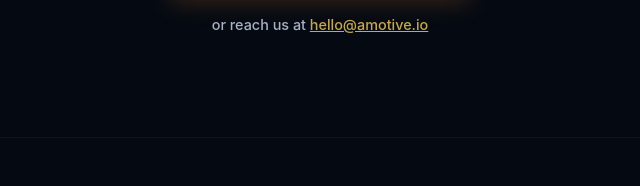
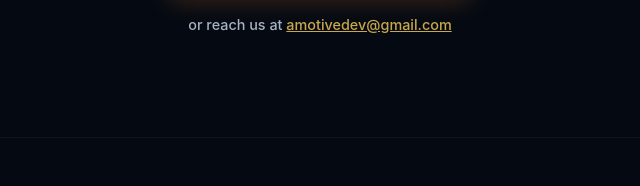
Before and after one commit to amotiove/amotive, a plain HTML site: page cases.html in a window 1280 px wide. Shown: the part 3556-3742 px from the top of the page, 320-960 px from the left. Drawn offline with Linux system fonts and the light colour scheme.

Commit message:
Fix email to amotivedev@gmail.com on cases page

```diff
--- a/cases.html
+++ b/cases.html
@@ -328,8 +328,8 @@
     <div class="divider divider-gold"></div>
     <h2>Ready for results <span class="gold-text">like these?</span></h2>
     <p>Let's talk about what your business needs. 30 minutes, no pitch — just an honest conversation.</p>
-    <a href="mailto:hello@amotive.io" class="btn btn-orange">Book Your Discovery Call</a>
-    <div class="cta-note" style="margin-top: 16px; color: var(--muted); font-size: 0.9rem;">or reach us at <a href="mailto:hello@amotive.io" style="color: var(--gold);">hello@amotive.io</a></div>
+    <a href="mailto:amotivedev@gmail.com" class="btn btn-orange">Book Your Discovery Call</a>
+    <div class="cta-note" style="margin-top: 16px; color: var(--muted); font-size: 0.9rem;">or reach us at <a href="mailto:amotivedev@gmail.com" style="color: var(--gold);">amotivedev@gmail.com</a></div>
   </div>
 </section>
 
@@ -350,7 +350,7 @@
       <div class="footer-col">
         <h4>Company</h4>
         <a href="cases.html">Our Work</a>
-        <a href="mailto:hello@amotive.io">Contact</a>
+        <a href="mailto:amotivedev@gmail.com">Contact</a>
       </div>
       <div class="footer-col">
         <h4>Connect</h4>
```
